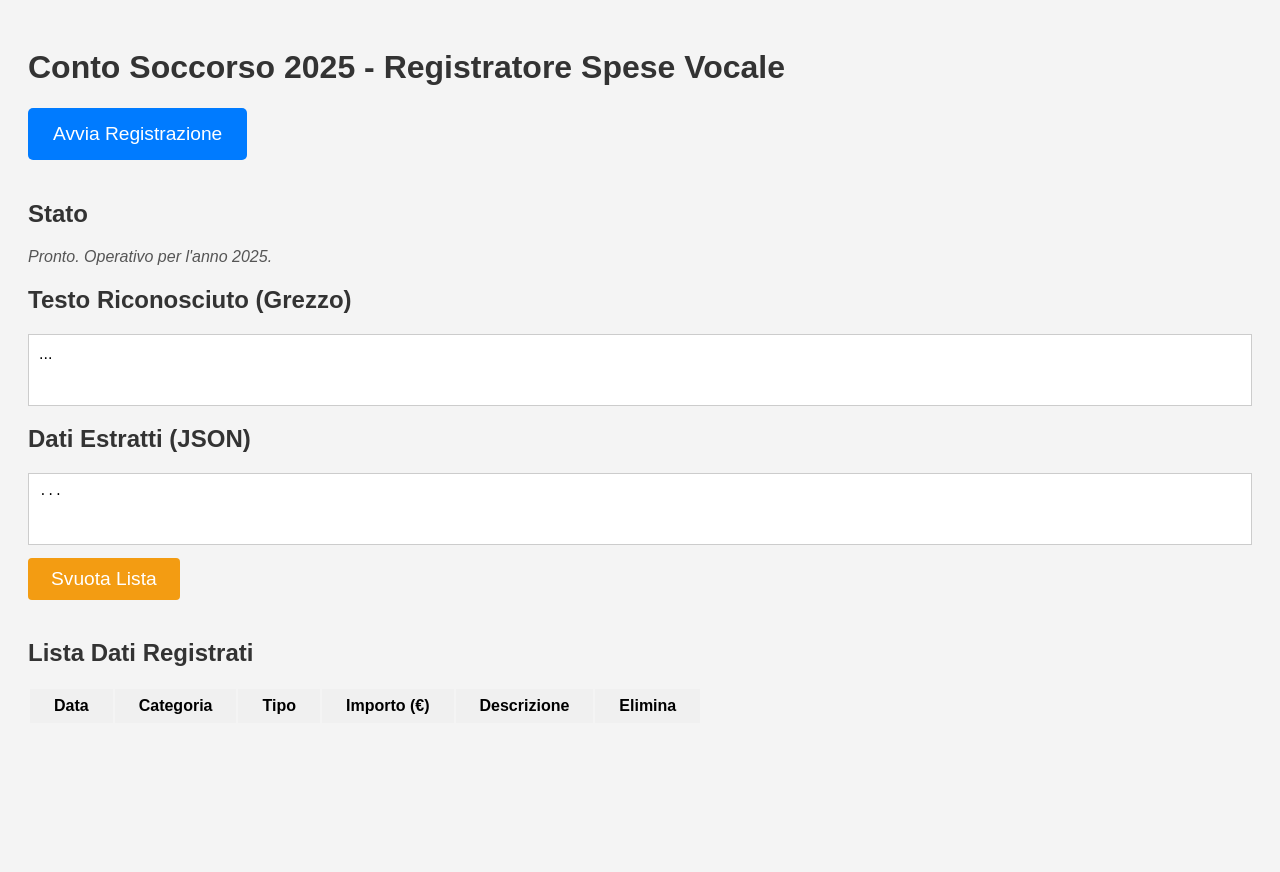
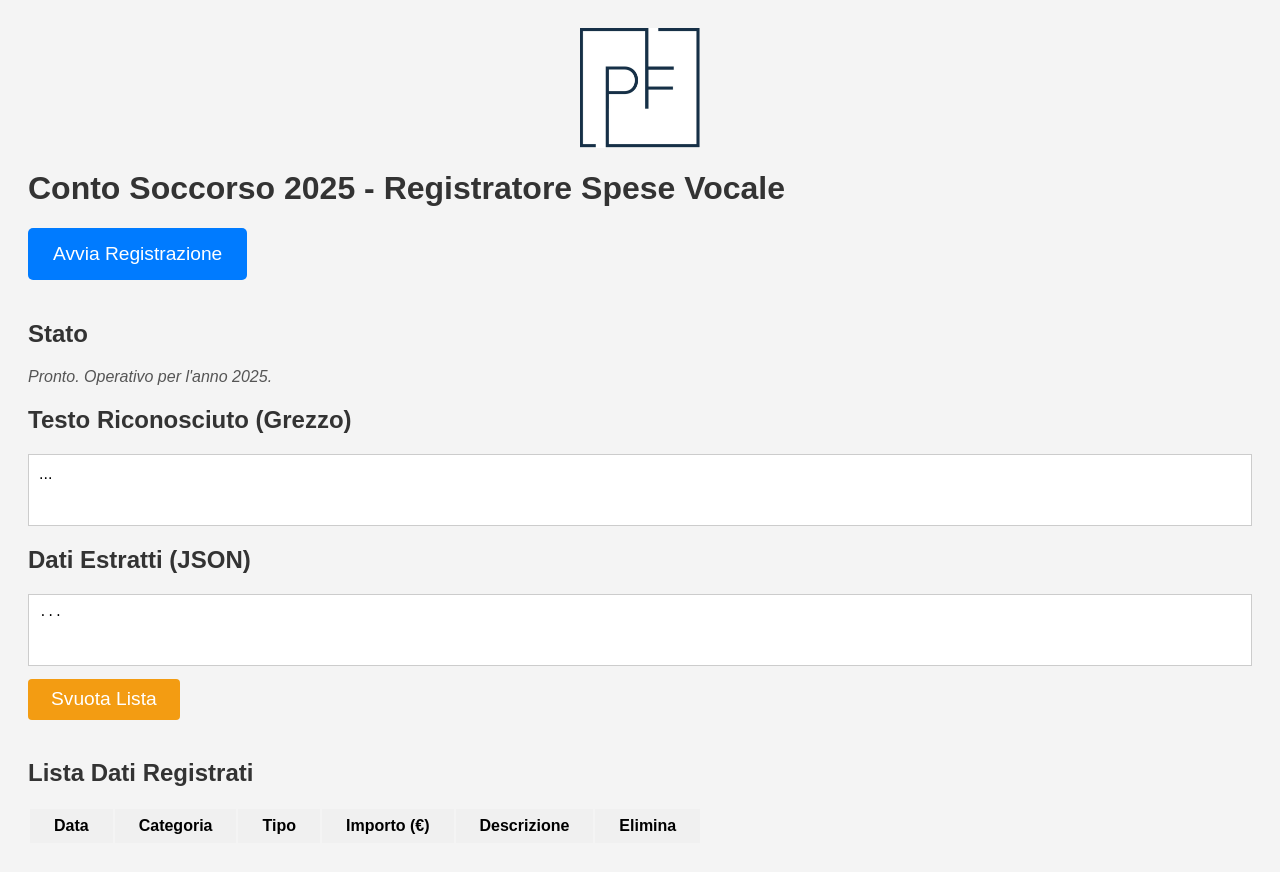
Before and after one commit to colorpf/ContoSoccorso2025, a plain HTML site: page index.html in a window 1280 px wide. Before the commit the page ends 800 px from the top, so only its background shows below. Drawn offline with Linux system fonts and the light colour scheme.

Commit message:
Aggiungi logo, migliora tabella dati e parsing

```diff
--- a/index.html
+++ b/index.html
@@ -5,6 +5,7 @@
     <meta name="viewport" content="width=device-width, initial-scale=1.0">
     <title>Conto Soccorso 2025 - Registratore Vocale</title>
     <link rel="stylesheet" href="style.css">
+    <link rel="icon" type="image/png" href="pf-logo.png">
     <style>
         table#recordedDataTable th, table#recordedDataTable td {
             padding: 0.5em 1.5em;
@@ -42,6 +43,8 @@
     </style>
 </head>
 <body>
+    <img src="pf-logo.png" alt="Logo PF" style="max-width:120px; display:block; margin: 0 auto 20px auto;">
+
     <h1>Conto Soccorso 2025 - Registratore Spese Vocale</h1>
 
     <button id="startButton">Avvia Registrazione</button>
```
Also changed, not shown: pf-logo.png (added).
